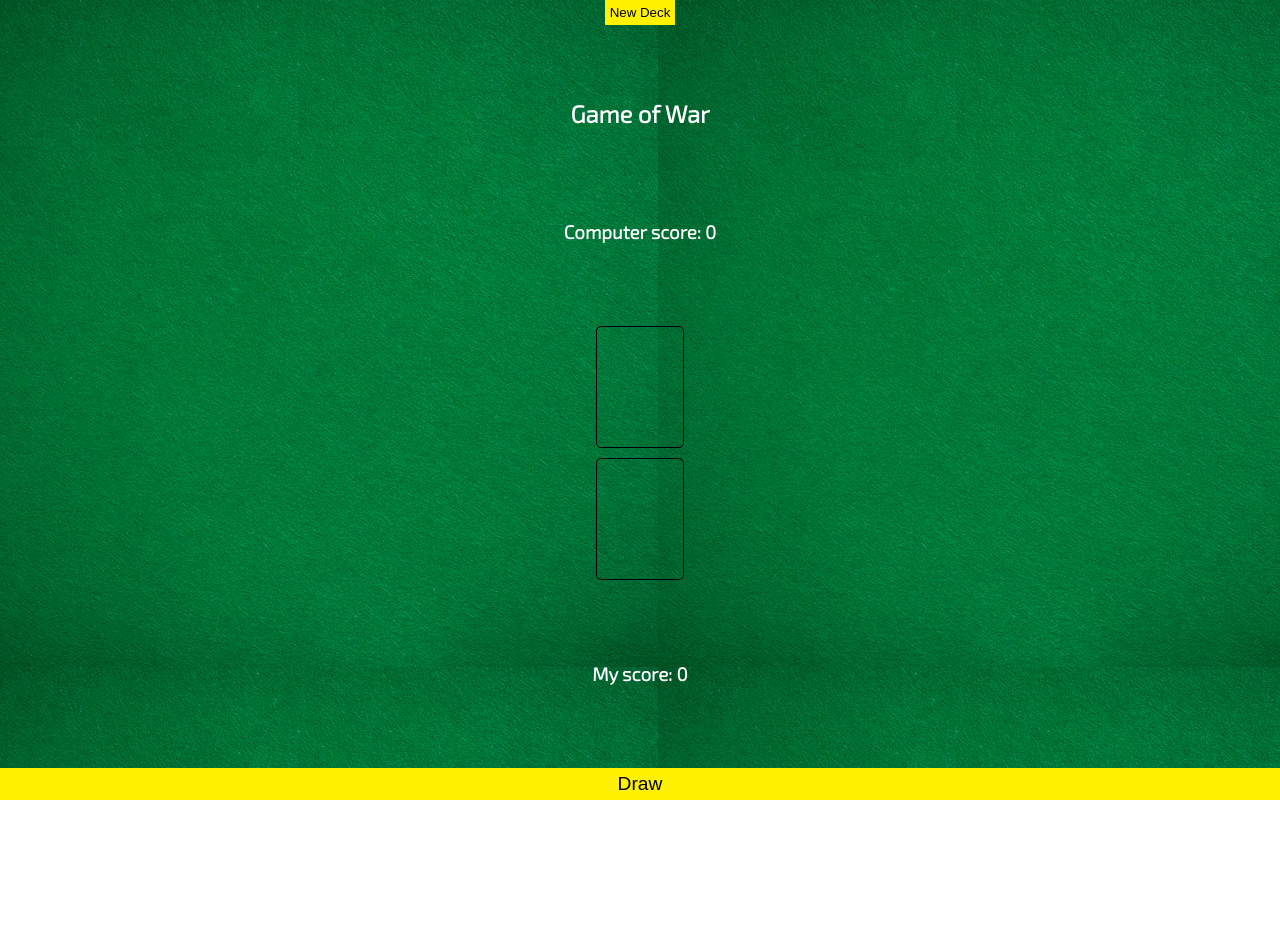
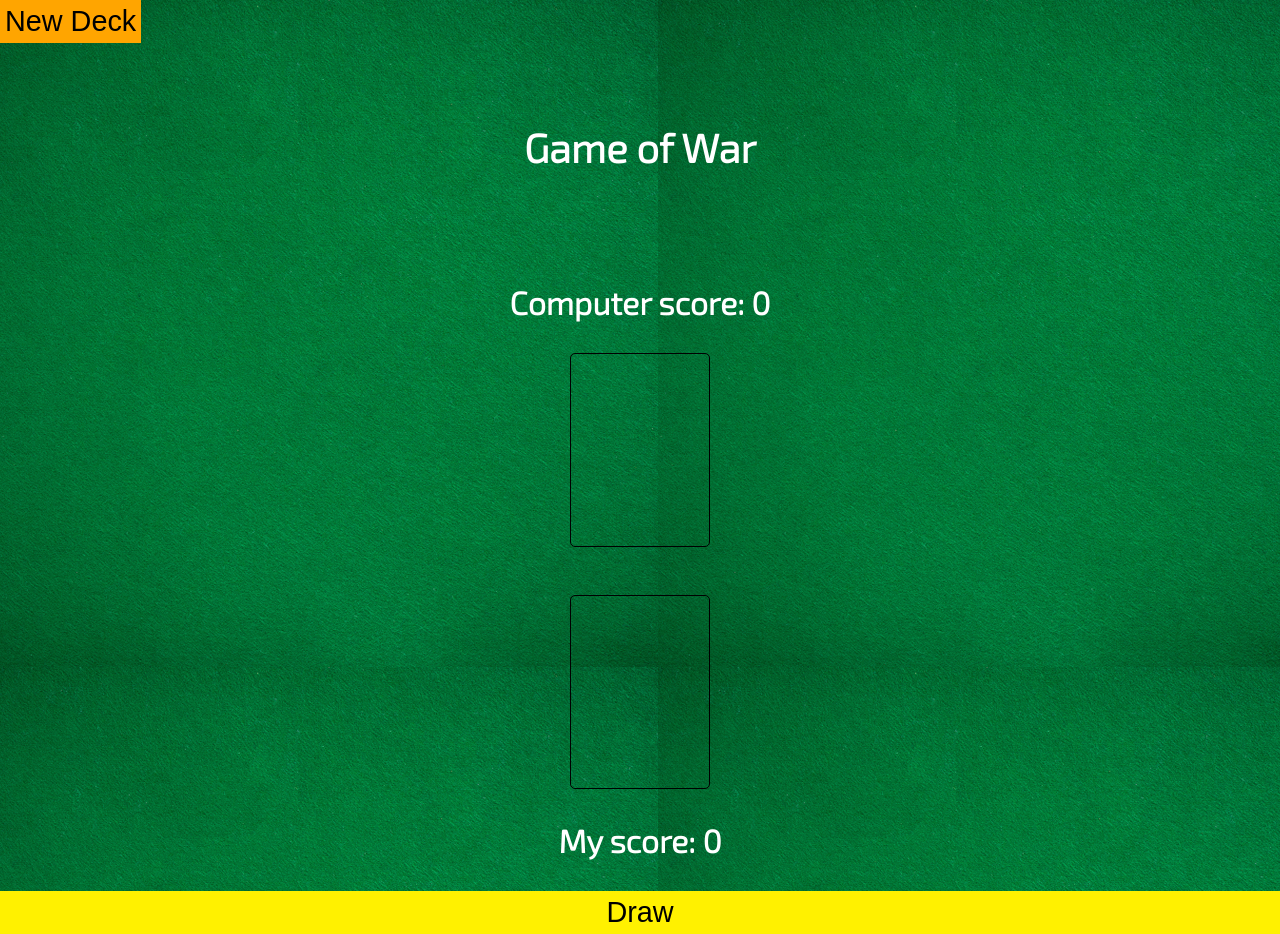
Before and after one commit to yk-david/War, a website built with Vite: page index.html in a window 1280 px wide. Before the commit the page ends 800 px from the top, so only its background shows below. Built offline with nearby package versions, Linux system fonts and the light colour scheme.

Commit message:
responsive design
media query applied

```diff
--- a/index.html
+++ b/index.html
@@ -3,7 +3,7 @@
 
 <head>
   <meta charset="utf-8">
-  <meta name="viewport" content="width=device-width">
+  <meta name="viewport" content="width=device-width, initial-scale=1.0">
   <title>War</title>
   <!-- Google Fonts -->
   <link rel="preconnect" href="https://fonts.gstatic.com">
@@ -18,13 +18,13 @@
     <p id="remaining"></p>
   </div>
   <h2 id="header">Game of War</h2>
-  <h3 id="computer-score">Computer score: 0</h3>
+  <h3 id="computer-score" class='score'>Computer score: 0</h3>
   <!-- Cards container -->
   <div id="cards">
     <div class="card-slot"></div>
     <div class="card-slot"></div>
   </div>
-  <h3 id="my-score">My score: 0</h3>
+  <h3 id="my-score" class='score'>My score: 0</h3>
   <button id="draw-cards" class="draw">Draw</button>
 
   <script type="module" src="script.js"></script>
--- a/script.js
+++ b/script.js
@@ -9,6 +9,7 @@ const remainingText = document.getElementById("remaining");
 const computerScoreEl = document.getElementById("computer-score");
 const myScoreEl = document.getElementById("my-score");
 
+// Pick a new deck
 function handleClick() {
   fetch("https://apis.scrimba.com/deckofcards/api/deck/new/shuffle/")
     .then((res) => res.json())
@@ -55,8 +56,8 @@ function determineCardWinner(card1, card2) {
     "KING",
     "ACE",
   ];
-  const card1ValueIndex = valueOptions.includes(card1.value);
-  const card2ValueIndex = valueOptions.includes(card2.value);
+  const card1ValueIndex = valueOptions.indexOf(card1.value);
+  const card2ValueIndex = valueOptions.indexOf(card2.value);
 
   if (card1ValueIndex > card2ValueIndex) {
     computerScore++;
--- a/style.css
+++ b/style.css
@@ -5,6 +5,7 @@ body {
   background-image: url('img/table.png');
   font-family: 'Exo 2', sans-serif;
   height: 100vh;
+  min-width: 375px;
 }
 
 body {
@@ -13,6 +14,11 @@ body {
   align-items: center;
   justify-content: space-between;
   color: #fff;
+}
+
+.top {
+  display: flex;
+  width: 100%;
 }
 
 h2 {
@@ -37,8 +43,7 @@ button:active {
 }
 
 button#new-deck {
-  align-self: flex-start;
-  /* ❓Why doesn't it place the button at the top left corner? */
+  align-self: start;
 }
 
 button.draw {
@@ -68,5 +73,35 @@ div.top>p {
 }
 
 button:disabled {
-  cursor: now-allowed;
+  cursor: not-allowed;
 }
+
+
+/* Media Query */
+@media (min-width: 768px) {
+  h2 {
+    margin: 2em;
+    font-size: 2.5rem;
+  }
+
+  h3.score {
+    font-size: 2rem;
+  }
+
+  div.card-slot {
+    height: 12em;
+    width: calc(12em *5 / 7);
+  }
+
+  div.card-slot:nth-of-type(1) {
+    margin-bottom: 3em;
+  }
+
+  button#new-deck,
+  button#draw-cards,
+  #remaining {
+    font-size: 1.8rem;
+  }
+
+
+}
```
Also changed, not shown: README.md (deleted).
